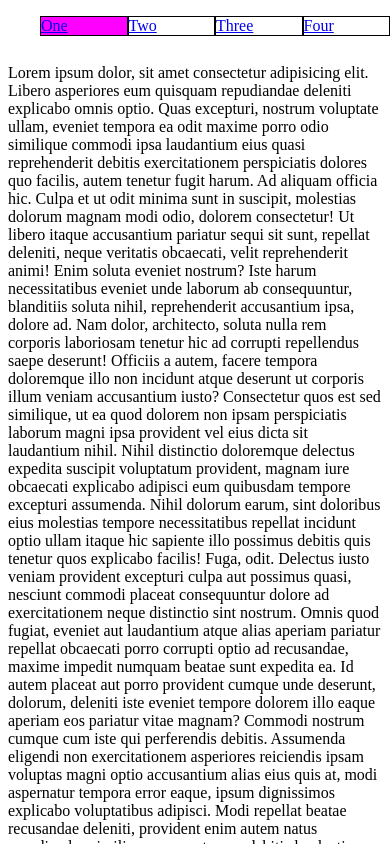
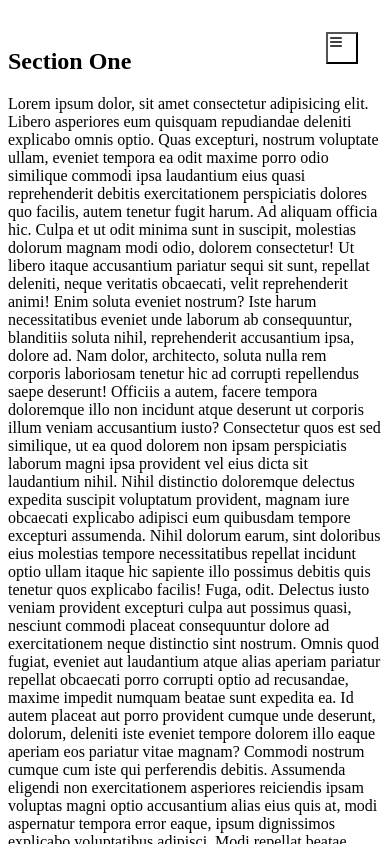
Before and after one commit to j-j-jack/Portfolio, a React (Create React App) app: page / in a window 390 px wide. Shown: the top 844 px of the page. Built offline with nearby package versions, Linux system fonts and the light colour scheme.

Commit message:
style navbar for mobile

```diff
--- a/src/actions/index.js
+++ b/src/actions/index.js
@@ -1,4 +1,4 @@
-import { CHANGE_ACTIVE_NAV_TAB } from './types';
+import { CHANGE_ACTIVE_NAV_TAB, OPEN_MOBILE_NAV } from './types';
 
 export const changeActiveNavTab = (tabNumber) => {
     return {
@@ -6,3 +6,10 @@ export const changeActiveNavTab = (tabNumber) => {
         payload: tabNumber
     };
 };
+
+export const openMobileNav = (open) => {
+    return {
+        type: OPEN_MOBILE_NAV,
+        payload: open
+    }
+}
--- a/src/actions/types.js
+++ b/src/actions/types.js
@@ -1 +1,2 @@
 export const CHANGE_ACTIVE_NAV_TAB = 'CHANGE_ACTIVE_NAV_TAB';
+export const OPEN_MOBILE_NAV = 'OPEN_MOBILE_NAV';
--- a/src/components/App.js
+++ b/src/components/App.js
@@ -29,8 +29,7 @@ const App = (props) => {
         }
         else {
             for (var ref in navRefs) {
-            if (scrollPosition >= getDistanceFromTop(navRefs[ref].current)-64) {
-                // 64 is 4rem
+            if (scrollPosition >= getDistanceFromTop(navRefs[ref].current)-128) {
                 props.changeActiveNavTab(navRefs.length-ref);
                 return
             }
@@ -41,10 +40,22 @@ const App = (props) => {
     return <div>
         <Navbar />
         <div className="content">
-        <div ref={navRefOne} className="standard-margin"><Lorem /></div>
-        <div ref={navRefTwo} className="standard-margin"><Lorem /></div>
-        <div ref={navRefThree} className="standard-margin"><Lorem /></div>
-        <div ref={navRefFour} className="standard-margin"><Lorem /></div>
+        <section ref={navRefOne} className="standard-margin">
+            <h2 id="1">Section One</h2>
+            <Lorem />
+        </section>
+        <section ref={navRefTwo} className="standard-margin">
+            <h2 id="2">Section Two</h2>
+            <Lorem />
+        </section>
+        <section ref={navRefThree} className="standard-margin">
+            <h2 id="3">Section Three</h2>
+            <Lorem />
+        </section>
+        <section ref={navRefFour} className="standard-margin">
+            <h2 id="4">Section Four</h2>
+            <Lorem />
+        </section>
         </div>
     </div>;
 };
--- a/src/components/Navbar/Navbar.js
+++ b/src/components/Navbar/Navbar.js
@@ -1,10 +1,31 @@
 import React, { Component } from 'react';
 import { navbarItems  } from './navbarItems';
 import { connect } from 'react-redux';
-import { changeActiveNavTab } from '../../actions';
+import { changeActiveNavTab, openMobileNav } from '../../actions';
 import './navbar.css';
 
 class Navbar extends Component {
+     constructor (props) {
+         super(props);
+         this.navRef = React.createRef();
+         this.toggleRef = React.createRef();
+
+     }
+
+    mobileNavToggle () {
+        this.props.openMobileNav(!this.props.mobileNavOpen);
+        const visibility = this.navRef.current.getAttribute('data-visible');
+        if (visibility==="false"){
+            this.navRef.current.setAttribute('data-visible', 'true');
+            this.toggleRef.current.setAttribute('aria-expanded', 'true');
+        }
+        else if (visibility==="true") {
+            this.navRef.current.setAttribute('data-visible', 'false');
+            this.toggleRef.current.setAttribute('aria-expanded', 'false');
+
+        }
+        console.log(this.navRef.current.getAttribute('data-visible'));
+    }
 
     renderList () {
         return navbarItems.map(item => {
@@ -12,7 +33,6 @@ class Navbar extends Component {
                 <li
                     className={`flex ${item.id === this.props.activeTab ? 'active' : ''}`}
                     key={item.name}
-                    onClick={() => this.changeTab(item.id)}
                 >
                     <a href={item.link}>{item.name}</a>
                 </li>
@@ -20,23 +40,33 @@ class Navbar extends Component {
         })
     }
 
-    changeTab (tabNumber) {
-        this.props.changeActiveNavTab(tabNumber);
-    }
-
     render() {
         return (
-        <nav className="navbar">
-            <ul className="nav-container">
-                {this.renderList()}
-            </ul>
-        </nav>
+        <React.Fragment>
+            <button
+                ref={this.toggleRef}
+                aria-controls="navbar"
+                aria-expanded="false"
+                className="mobile-nav-toggle"
+                onClick={() => this.mobileNavToggle()}
+                >
+                <span className="sr-only">Menu</span>
+            </button>
+            <nav ref={this.navRef} className="navbar" data-visible="false">
+                <ul className="nav-container">
+                    {this.renderList()}
+                </ul>
+            </nav>
+        </React.Fragment>
         );
     }
 }
 
 const mapStateToProps = (state) => {
-    return { activeTab: state.nav.activeTab }
+    return {
+        activeTab: state.nav.activeTab,
+        mobileNavOpen: state.nav.mobileNavOpen
+    }
 }
 
-export default connect(mapStateToProps, { changeActiveNavTab })(Navbar);
+export default connect(mapStateToProps, { changeActiveNavTab, openMobileNav })(Navbar);
--- a/src/components/Navbar/navbar.css
+++ b/src/components/Navbar/navbar.css
@@ -1,14 +1,24 @@
+/* inspiration for navbar at https://www.youtube.com/watch?v=HbBMp6yUXO0&t=257s */
+
 .navbar {
     position: fixed;
     top: 0;
     left: 0;
     width: 100%;
     height: 2rem;
+    background: hsl(0 0% 50% / 0.8);
+    backdrop-filter: blur(1rem);
+    z-index: 1000;
+}
+
+@supports (backdrop-filter: blur(1rem)) {
+    .navbar {
+        backdrop-filter: blur(1rem);
+    }
 }
 
 ul {
     list-style: none;
-    background: white;
 }
 
 .nav-container {
@@ -17,9 +27,67 @@ ul {
 
 .nav-container > li {
     flex: 1;
-    border: 1px solid black;
+}
+
+.nav-container > li:hover {
+    text-decoration: underline;
 }
 
 .active {
-    background-color: magenta;
+    text-shadow: 2px 2px magenta;
 }
+
+a {
+    text-decoration: none;
+}
+
+a, a:visited, a:hover, a:active {
+  color: inherit;
+}
+
+.mobile-nav-toggle {
+    display: none;
+}
+
+.sr-only {
+    display: none;
+}
+@media (max-width: 767px) {
+    .navbar {
+        flex-direction: column;
+        inset: 0 0 0 30%;
+        padding: min(30vh, 10rem);
+        height: 100%;
+        transform: translateX(100%);
+        transition: transform 350ms ease-out;
+    }
+
+    .navbar[data-visible="true"] {
+        transform: translateX(0%);
+    }
+
+    ul {
+        flex-direction: column;
+    }
+
+    li {
+        margin-top: 2rem;
+    }
+
+    .mobile-nav-toggle {
+        display: block;
+        position: fixed;
+        background: url(../../assets/images/hamburger.svg);
+        background-repeat: no-repeat;
+        width: 2rem;
+        aspect-ratio: 1;
+        top: 2rem;
+        right: 2rem;
+        z-index: 9999;
+    }
+
+    .mobile-nav-toggle[aria-expanded="true"] {
+        background: url(../../assets/images/close.svg);
+        background-repeat: no-repeat;
+    }
+}
--- a/src/components/Navbar/navbarItems.js
+++ b/src/components/Navbar/navbarItems.js
@@ -2,25 +2,25 @@ export const navbarItems = [
     {
         id: 1,
         name: 'One',
-        link: '#',
+        link: '#1',
         classNames: 'navbar-item'
     },
     {
         id: 2,
         name: 'Two',
-        link: '#',
+        link: '#2',
         classNames: 'navbar-item'
     },
     {
         id: 3,
         name: 'Three',
-        link: '#',
+        link: '#3',
         classNames: 'navbar-item'
     },
     {
         id: 4,
         name: 'Four',
-        link: '#',
+        link: '#4',
         classNames: 'navbar-item'
     }
 ]
--- a/src/components/css/base.css
+++ b/src/components/css/base.css
@@ -1,3 +1,11 @@
 .standard-margin {
-    margin-top: 4rem;
+    margin-top: 3rem;
 }
+
+html {
+    scroll-behavior: smooth;
+}
+
+body {
+    overflow-x: hidden;
+}
--- a/src/reducers/navReducer.js
+++ b/src/reducers/navReducer.js
@@ -1,13 +1,16 @@
-import { CHANGE_ACTIVE_NAV_TAB } from "../actions/types";
+import { CHANGE_ACTIVE_NAV_TAB, OPEN_MOBILE_NAV } from "../actions/types";
 
 const INITIAL_STATE = {
-    activeTab: 1
+    activeTab: 1,
+    mobileNavOpen: false
 }
 
 const navReducer = (state = INITIAL_STATE, action) => {
     switch (action.type) {
         case CHANGE_ACTIVE_NAV_TAB:
             return {...state, activeTab: action.payload }
+        case OPEN_MOBILE_NAV:
+            return {...state, mobileNavOpen: action.payload }
         default:
             return state;
     }
```
Also changed, not shown: src/assets/images/close.svg (added), src/assets/images/hamburger.svg (added).
